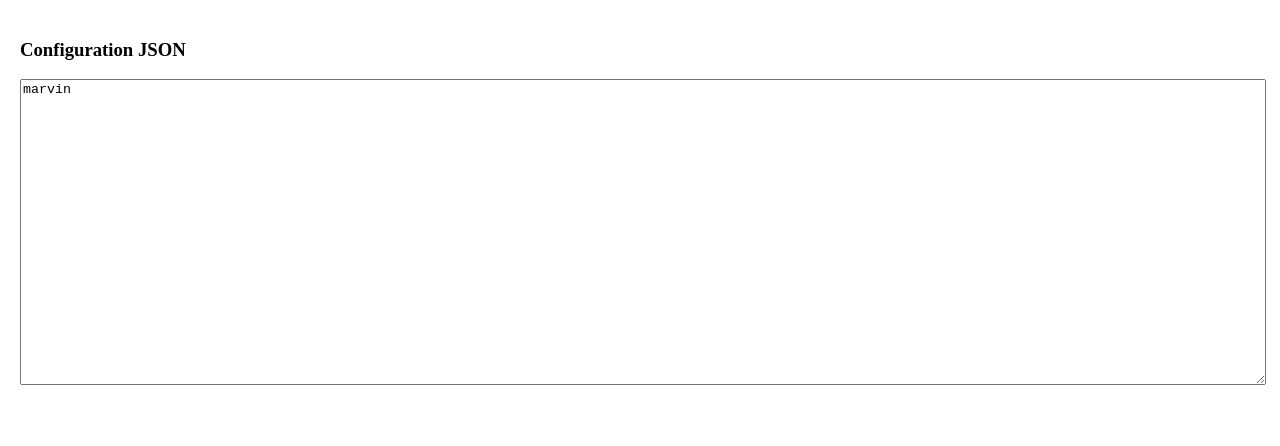
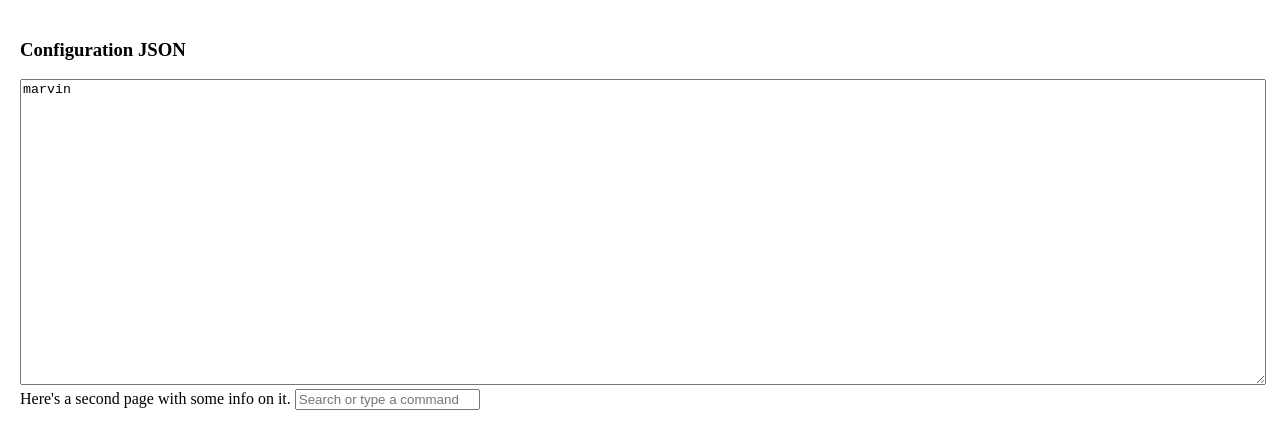
Before and after one commit to salesforcemarvin/telegram-marvin, a website: page public/index.html in a window 1280 px wide. Drawn offline with Linux system fonts and the light colour scheme.

Commit message:
Update index.html

```diff
--- a/public/index.html
+++ b/public/index.html
@@ -30,11 +30,24 @@
         height: 300px;
       }
     </style>
-
   </head>
 
   <body>
-    <h3>Configuration JSON</h3>
-    <textarea id="configuration">marvin</textarea>
+    <div id="step1" class="step">
+      <h3>Configuration JSON</h3>
+      <textarea id="configuration">marvin</textarea>
+    </div>
+    <div id="step2" class="step">
+      Here's a second page with some info on it.
+      <input
+        type="text"
+        data-hotkey="/ s"
+        name="q"
+        id="js-command-bar-field"
+        placeholder="Search or type a command"
+        tabindex="1"
+        autocapitalize="off"
+      />
+    </div>
   </body>
 </html>
```
